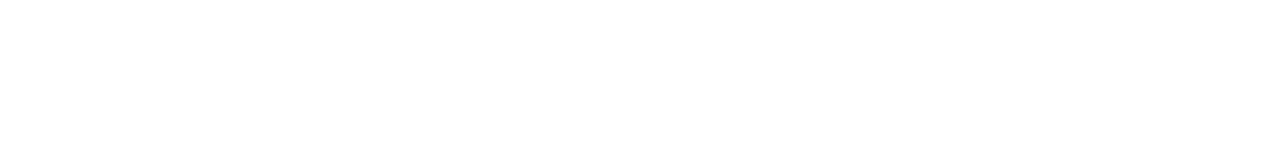
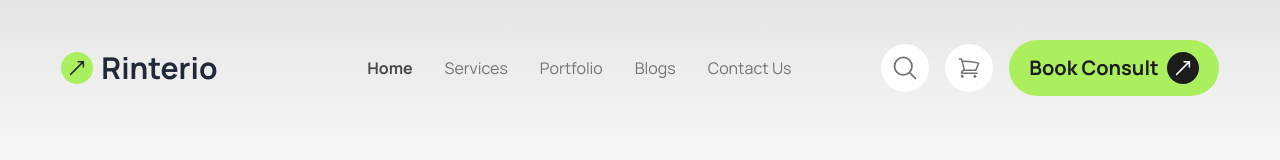
Before and after one commit to shoptorshichowdhury/rinterio, a plain HTML site: page index.html in a window 1280 px wide. Drawn offline with nearby package versions, Linux system fonts and the light colour scheme.

Commit message:
navbar section complete

```diff
--- a/index.html
+++ b/index.html
@@ -45,7 +45,83 @@
 </head>
 
 <body class="font-manrope">
-    <header></header>
+    <header class="bg-gradient-to-t from-white to-neutral-200 h-56">
+        <!-- Navbar section -->
+        <div class="w-11/12 mx-auto">
+            <nav class="navbar py-10">
+                <div class="navbar-start w-full md:w-1/2 lg:w-1/3">
+                    <a href="#" class="flex items-center gap-2">
+                        <div class="w-8 h-8 bg-primary rounded-full flex items-center justify-center">
+                            <svg xmlns="http://www.w3.org/2000/svg" fill="none" viewBox="0 0 24 24" stroke-width="1.5"
+                                stroke="currentColor" class="size-6 -rotate-45">
+                                <path stroke-linecap="round" stroke-linejoin="round"
+                                    d="M17.25 8.25 21 12m0 0-3.75 3.75M21 12H3" />
+                            </svg>
+                        </div>
+                        <span class="text-3xl font-bold">Rinterio</span>
+                    </a>
+                </div>
+                <div class="navbar-center hidden lg:flex">
+                    <ul class="menu menu-horizontal items-center px-1 text-paragraph_light text-base">
+                        <li class="text-paragraph font-bold"><a>Home</a></li>
+                        <li class="hover:text-paragraph hover:font-bold duration-300 ease-in-out"><a>Services</a></li>
+                        <li class="hover:text-paragraph hover:font-bold duration-300 ease-in-out"><a>Portfolio</a></li>
+                        <li class="hover:text-paragraph hover:font-bold duration-300 ease-in-out"><a>Blogs</a></li>
+                        <li class="hover:text-paragraph hover:font-bold duration-300 ease-in-out"><a>Contact Us</a></li>
+                    </ul>
+                </div>
+                <div class="navbar-end md:w-3/5 lg:w-2/5 space-x-4 lg:ml-16 hidden md:flex">
+                    <!-- search -->
+                    <div class="w-12 h-12 flex items-center justify-center rounded-full bg-white">
+                        <svg xmlns="http://www.w3.org/2000/svg" fill="none" viewBox="0 0 24 24" stroke-width="1.5"
+                            stroke="#737373" class="size-7">
+                            <path stroke-linecap="round" stroke-linejoin="round"
+                                d="m21 21-5.197-5.197m0 0A7.5 7.5 0 1 0 5.196 5.196a7.5 7.5 0 0 0 10.607 10.607Z" />
+                        </svg>
+                    </div>
+                    <!-- cart -->
+                    <div class="w-12 h-12 flex items-center justify-center rounded-full bg-white">
+                        <svg xmlns="http://www.w3.org/2000/svg" fill="none" viewBox="0 0 24 24" stroke-width="1.5"
+                            stroke="#737373" class="size-6">
+                            <path stroke-linecap="round" stroke-linejoin="round"
+                                d="M2.25 3h1.386c.51 0 .955.343 1.087.835l.383 1.437M7.5 14.25a3 3 0 0 0-3 3h15.75m-12.75-3h11.218c1.121-2.3 2.1-4.684 2.924-7.138a60.114 60.114 0 0 0-16.536-1.84M7.5 14.25 5.106 5.272M6 20.25a.75.75 0 1 1-1.5 0 .75.75 0 0 1 1.5 0Zm12.75 0a.75.75 0 1 1-1.5 0 .75.75 0 0 1 1.5 0Z" />
+                        </svg>
+                    </div>
+                    <!-- nav button -->
+                    <a href="#">
+                        <div class="flex items-center gap-2 py-3 px-5 bg-primary rounded-[32px]">
+                            <span class="text-xl font-bold text-accent">Book Consult</span>
+                            <div class="w-8 h-8 bg-accent rounded-full flex items-center justify-center">
+                                <svg xmlns="http://www.w3.org/2000/svg" fill="none" viewBox="0 0 24 24"
+                                    stroke-width="1.5" stroke="#fff" class="size-6 -rotate-45">
+                                    <path stroke-linecap="round" stroke-linejoin="round"
+                                        d="M17.25 8.25 21 12m0 0-3.75 3.75M21 12H3" />
+                                </svg>
+                            </div>
+                        </div>
+                    </a>
+                </div>
+                <!-- Responsive dropdown menu -->
+                <div class="dropdown">
+                    <div tabindex="0" role="button" class="lg:hidden">
+                        <div class="w-12 h-12 flex items-center justify-center rounded-full bg-white ml-4">
+                            <svg xmlns="http://www.w3.org/2000/svg" fill="none" viewBox="0 0 24 24" stroke-width="1.5"
+                                stroke="#737373" class="size-6">
+                                <path stroke-linecap="round" stroke-linejoin="round"
+                                    d="M3.75 6.75h16.5M3.75 12h16.5m-16.5 5.25h16.5" />
+                            </svg>
+                        </div>
+
+                    </div>
+                    <ul tabindex="0"
+                        class="menu menu-sm dropdown-content bg-base-100 rounded-box z-[1] mt-3 w-52 p-2 shadow right-0">
+                        <li><a>Item 1</a></li>
+                        <li><a>Item 3</a></li>
+                    </ul>
+                </div>
+            </nav>
+        </div>
+    </header>
     <main></main>
     <footer></footer>
 </body>
```
